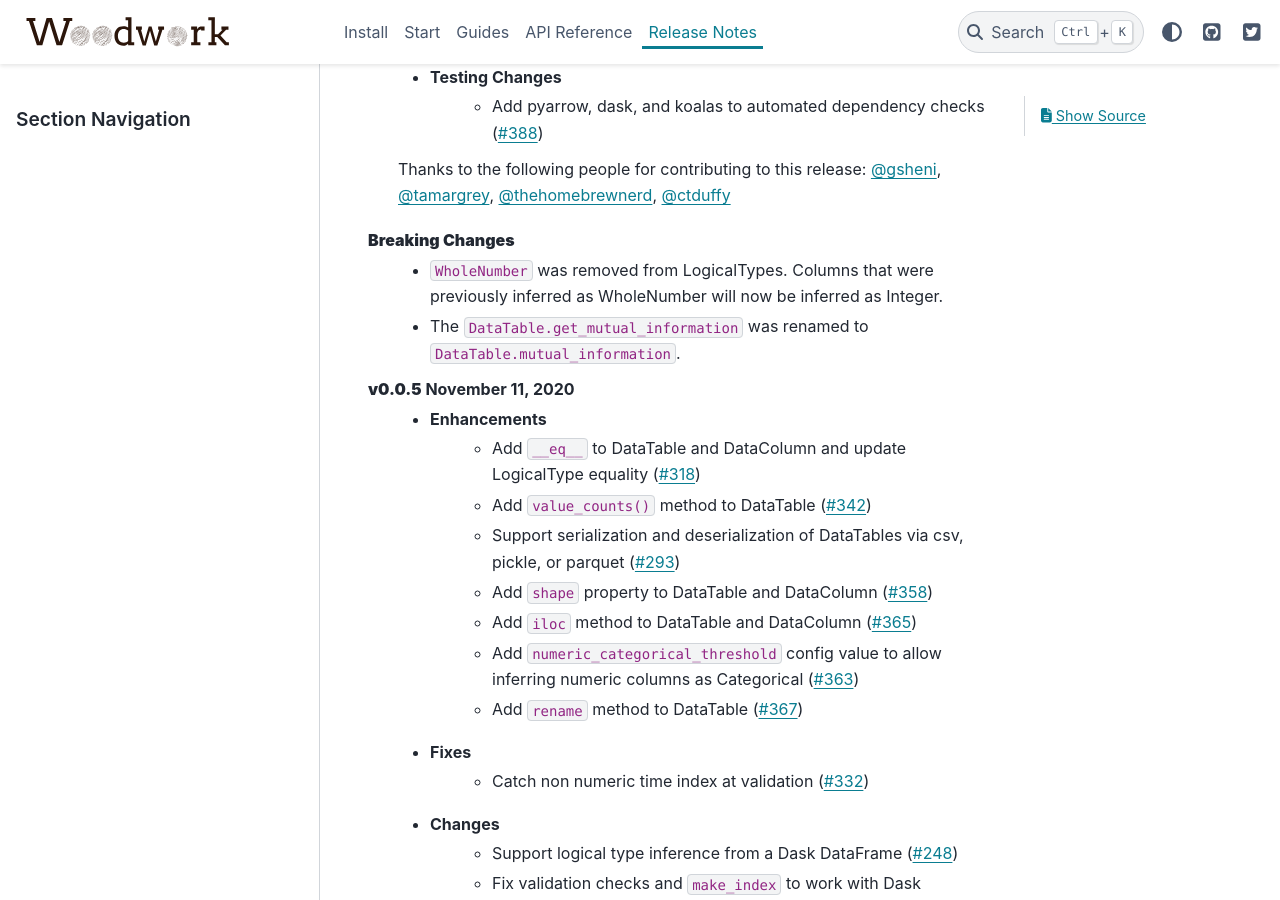
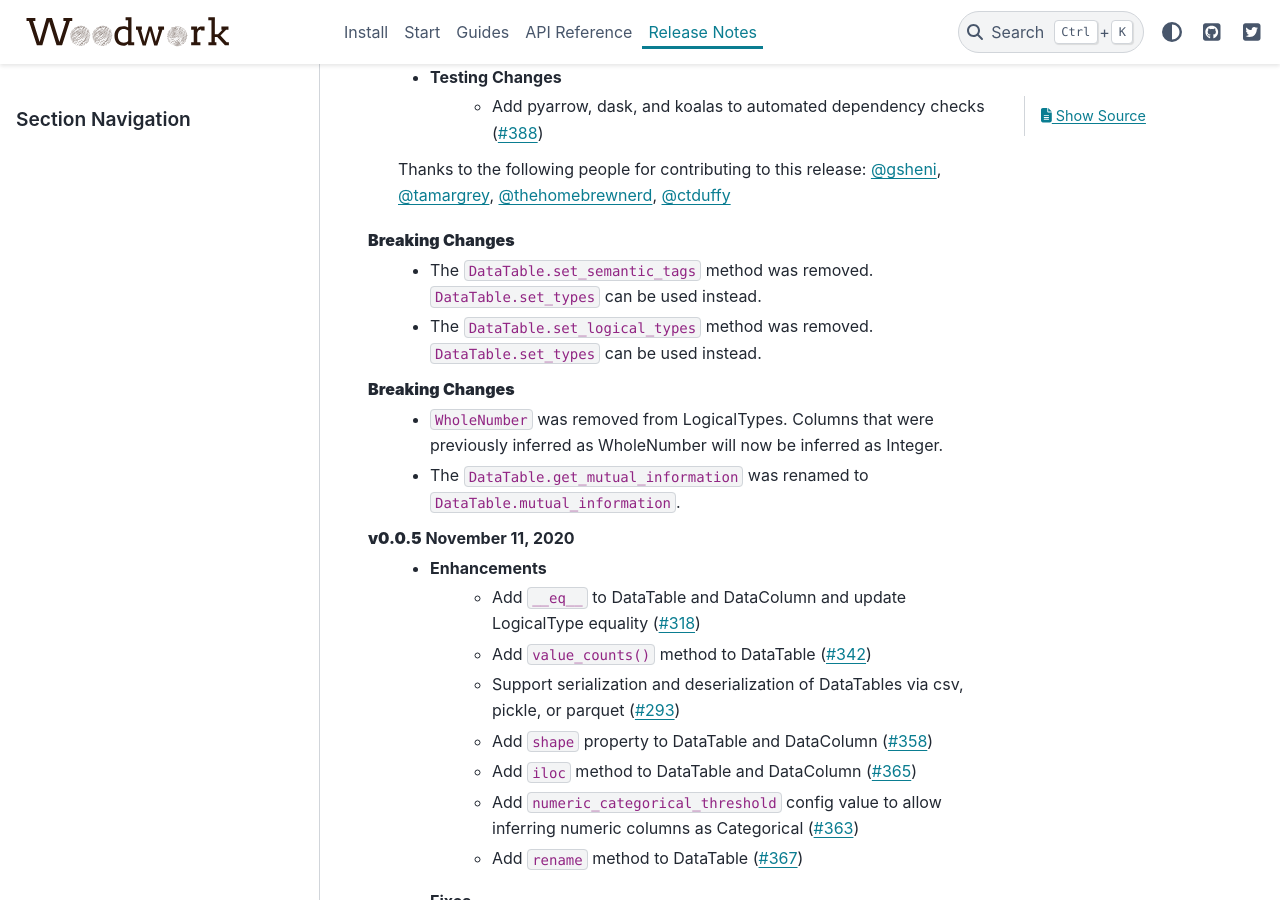
Before and after one commit to alteryx/woodwork, a Sphinx documentation site: the page built from docs/source/release_notes.rst, in a window 1280 px wide and 900 px high, scrolled down 739 px. Built offline with Sphinx 7.4.7 and the PyData theme 0.15.4, drawn with Linux system fonts in a browser that asks for light colours; comment, search, counter and statistics services are not loaded.

Commit message:
Add breaking changes section

```diff
--- a/docs/source/release_notes.rst
+++ b/docs/source/release_notes.rst
@@ -22,6 +22,10 @@ Release Notes
 
     Thanks to the following people for contributing to this release:
     :user:`gsheni`, :user:`tamargrey`, :user:`thehomebrewnerd`, :user:`ctduffy`
+
+**Breaking Changes**
+    * The ``DataTable.set_semantic_tags`` method was removed. ``DataTable.set_types`` can be used instead.
+    * The ``DataTable.set_logical_types`` method was removed. ``DataTable.set_types`` can be used instead.
 
 **Breaking Changes**
     * ``WholeNumber`` was removed from LogicalTypes. Columns that were previously inferred as WholeNumber will now be inferred as Integer.
```
